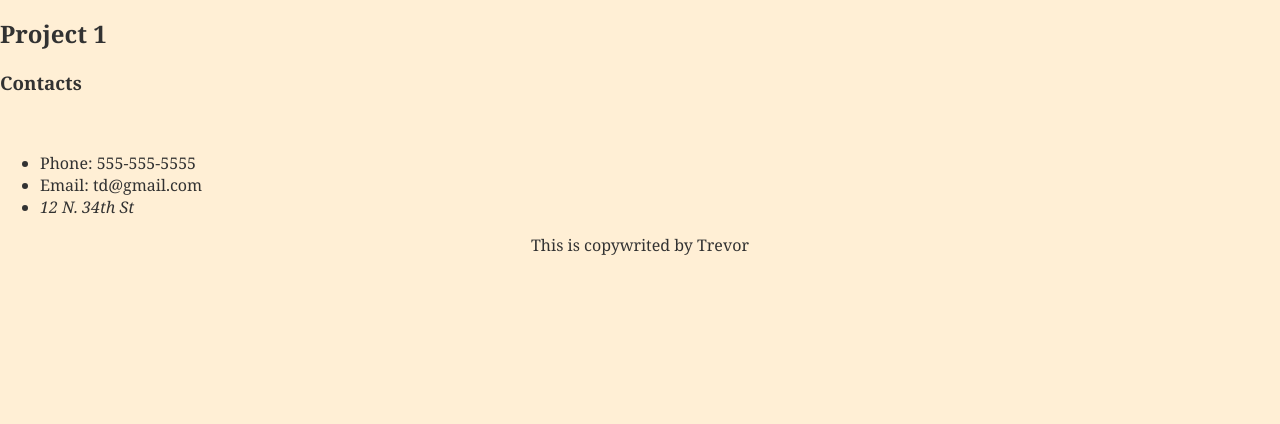
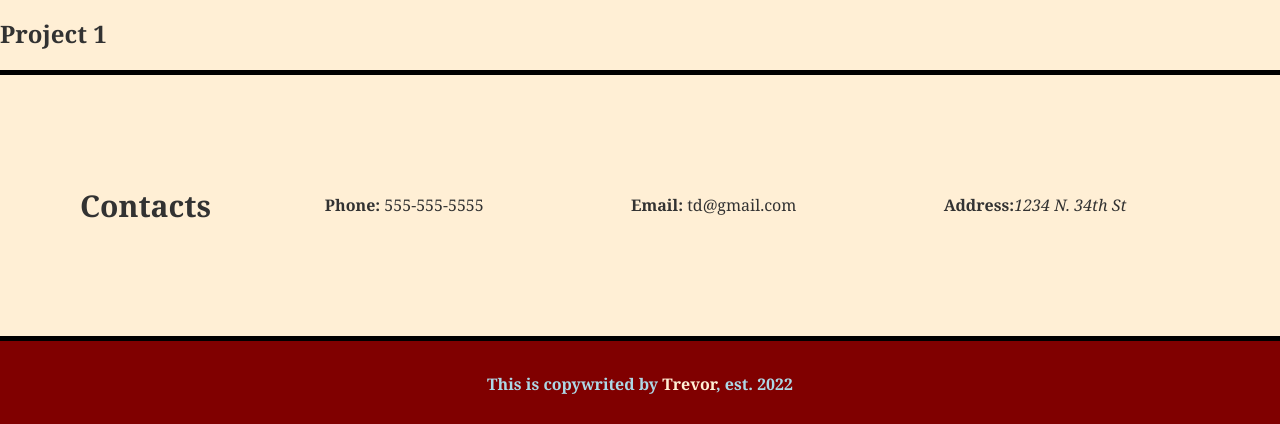
Before and after one commit to dorntrevor7/dorn-portfolio, a plain HTML site: page index.html in a window 1280 px wide. Shown: the part 1290-1714 px from the top of the page. Before the commit the page ends 1562 px from the top, so only its background shows below. Drawn offline with Linux system fonts and the light colour scheme.

Commit message:
contact and footer completed

```diff
--- a/index.html
+++ b/index.html
@@ -60,8 +60,10 @@
                 history and education, I hope to hear from you soon and thank you for your time in reviewing this.</p>
         </section>
     </section>
+    <!-- section of Trev's Projects -->
     <section>
         <h2>Projects</h2>
+        <!-- Horiseon Project by Trev-->
         <article>
             <section>
                 <img src="" alt="">
@@ -72,19 +74,25 @@
             </section>
         </article>
     </section>
-    <section>
+    <!-- Section to Contact Trevor -->
+    <section class="contactContainer" id="contact">
         <h3>Contacts</h3>
         <br>
+        <!-- a list of Trev's Contact Information -->
         <ul>
-            <li>Phone: 555-555-5555 </li>
-            <li>Email: td@gmail.com </li>
-            <li>
-                <Address>12 N. 34th St</Address>
+            <li><strong>Phone: </strong>555-555-5555 </li>
+            <li><strong>Email: </strong>td@gmail.com </li>
+            <!-- styled so they are NOT on top of each other -->
+            <li style="display: flex;">
+                <strong>Address: </strong>
+                <Address>1234 N. 34th St</Address>
             </li>
         </ul>
     </section>
+
+    <!-- Footer w/ copywrite -->
     <footer style="text-align: center;">
-        <p>This is copywrited by Trevor</p>
+        <p><strong>This is copywrited by <span style="color: papayawhip;">Trevor</span>, est. 2022</strong></p>
     </footer>
 
     <script src="./script.js"></script>
--- a/styles.css
+++ b/styles.css
@@ -19,6 +19,25 @@ body {
     margin: 0;
     background-color: papayawhip;
     color: rgb(50, 50, 50);
+}
+
+.contactContainer{
+    display: flex;
+    padding: 5em;
+    border-top: 5px solid black;
+    border-bottom: 5px solid black;
+}
+
+.contactContainer h3 {
+    font-size: 30px;
+}
+
+.contactContainer ul {
+    list-style-type: none;
+    display: flex;
+    justify-content: space-around;
+    align-items: center;
+    width: 100%;
 }
 
 /* Styling for the header with flex-box */
@@ -55,6 +74,18 @@ header h1{
     font-size: 45px;
 }
 
+/* Styling for the footer */
+footer {
+    background-color: maroon;
+    color: lightblue;
+    padding: 2em;
+}
+
+footer p {
+    color: lightblue;
+    margin: 0;
+}
+
 .welcoming {
     display: flex;
     width: 100%;
```
